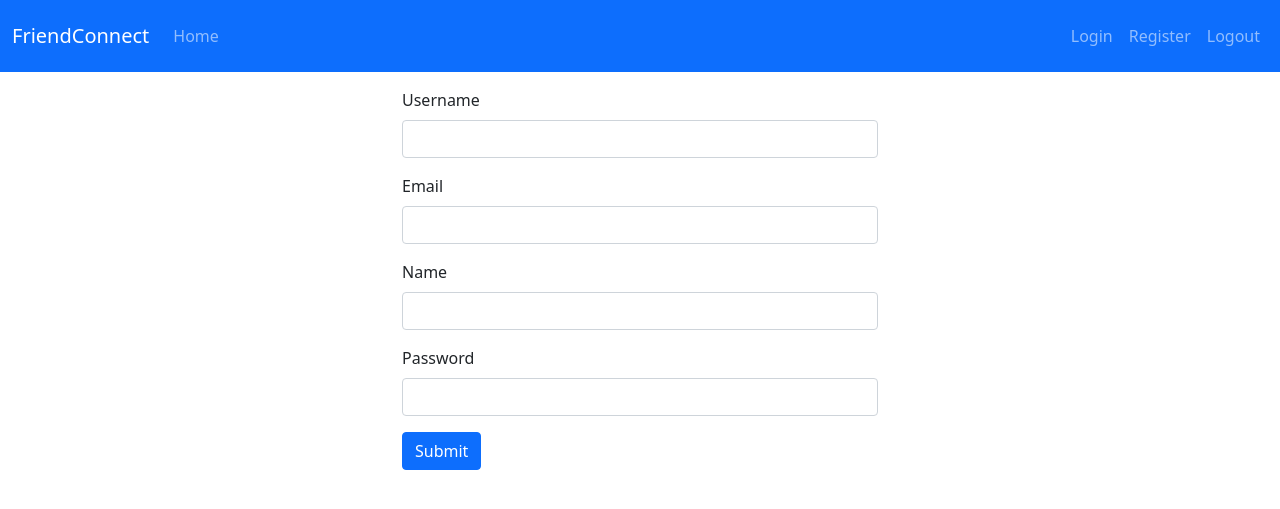
After one commit to Migorithm/migo_fastapi, a FastAPI app: template SocialMediaFeed(AUTH)/templates/register.html in a window 1280 px wide. The commit adds this page. Shown: the top 509 px of the page. Run offline with FastAPI, Linux system fonts and the light colour scheme; the template is opened without the code that fills it, so the values that code supplies are empty; parts of the project's set-up code (start-up, migrations or seed data) failed here and were passed over.

Commit message:
Registration form - frondend part

```diff
--- a/SocialMediaFeed(AUTH)/main.py
+++ b/SocialMediaFeed(AUTH)/main.py
@@ -120,3 +120,8 @@ def logout(): #1
     response = RedirectResponse('/')
     manager.set_cookie(response, None) #2
     return response
+
+
+@app.get('/register',response_class=HTMLResponse)
+def register(request:Request):
+    return templates.TemplateResponse('register.html',{"request":request,"title":"FriendConnect - Register","invalid":False})
--- a/SocialMediaFeed(AUTH)/templates/navbar.html
+++ b/SocialMediaFeed(AUTH)/templates/navbar.html
@@ -20,7 +20,7 @@
                     <a class="nav-link" href="/login">Login</a>
                 </li>
                 <li class="nav-item">
-                    <a class="nav-link" href="/Register">Register</a>
+                    <a class="nav-link" href="/register">Register</a>
                 </li>
                 <li class="nav-item">
                     <a class="nav-link" href="/logout">Logout</a>
--- /dev/null
+++ b/SocialMediaFeed(AUTH)/templates/register.html
@@ -0,0 +1,36 @@
+{% include 'header.html' %}
+{% include 'navbar.html' %}
+<style>
+    .container{
+        margin-top: 1em;
+        max-width: 500px;
+        margin-left: auto;
+        margin-right: auto;
+    }
+
+</style>
+<div class="container" >
+    <form action="/register" method="POST">
+        <div class="mb-3">
+            <label for="username" class="form-label">Username</label>
+            <input type="text" class="form-control" id="username" name="username">
+        </div>
+        <div class="mb-3">
+            <label for="email" class="form-label">Email</label>
+            <input type="email" class="form-control" id="email" name="email">
+        </div>
+        <div class="mb-3">
+            <label for="name" class="form-label">Name</label>
+            <input type="text" class="form-control" id="name" name="name">
+        </div>
+        <div class="mb-3">
+            <label for="password" class="form-label">Password</label>
+            <input type="password" class="form-control" id="password" name="password">
+        </div>
+        <button type="submit" class="btn btn-primary">Submit</button>
+    </form>
+    {% if invalid %}
+        <p style="margin-top: 0.5em; color: #eb4823">This user is already registered.</p>
+    {% endif %}
+</div>
+{% include 'footer.html' %}
```
Also changed, not shown: SocialMediaFeed(AUTH)/README.md.
